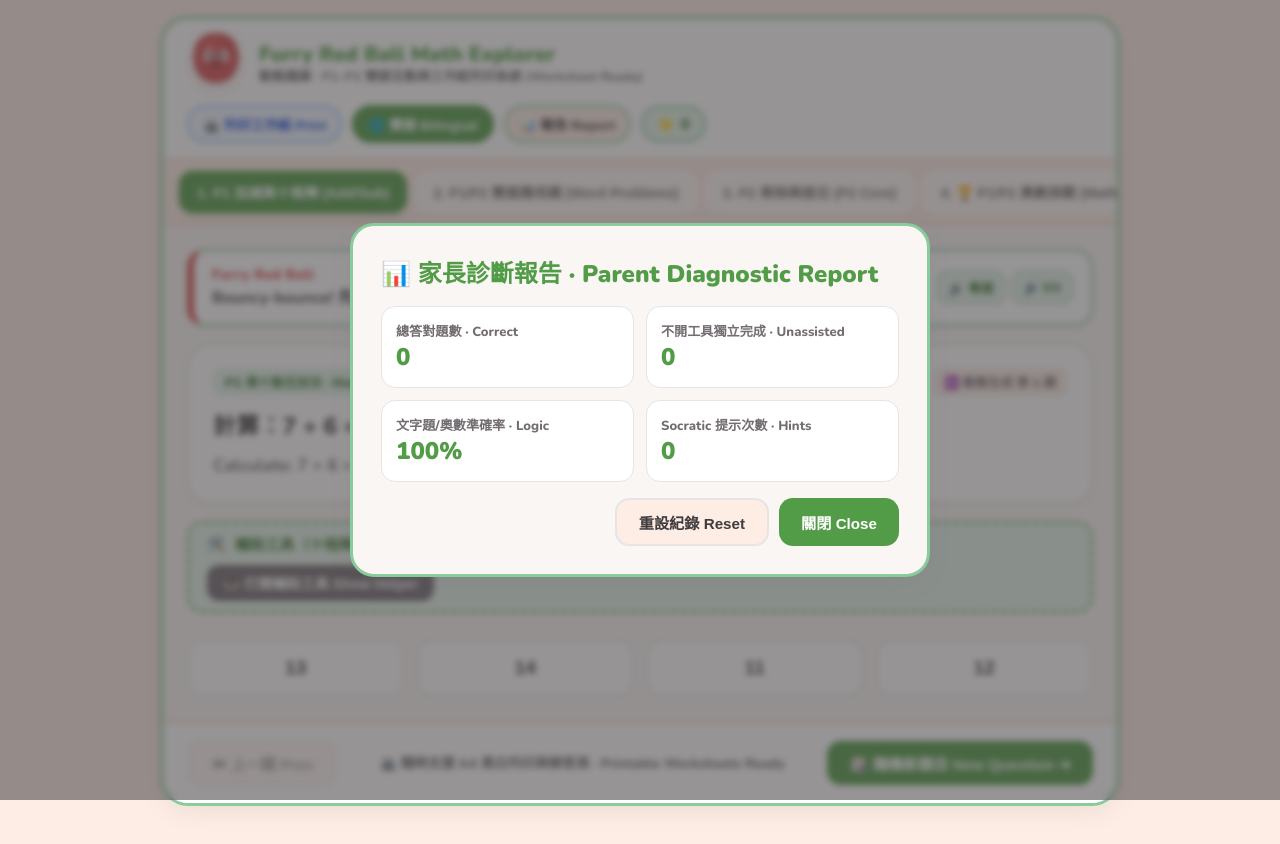
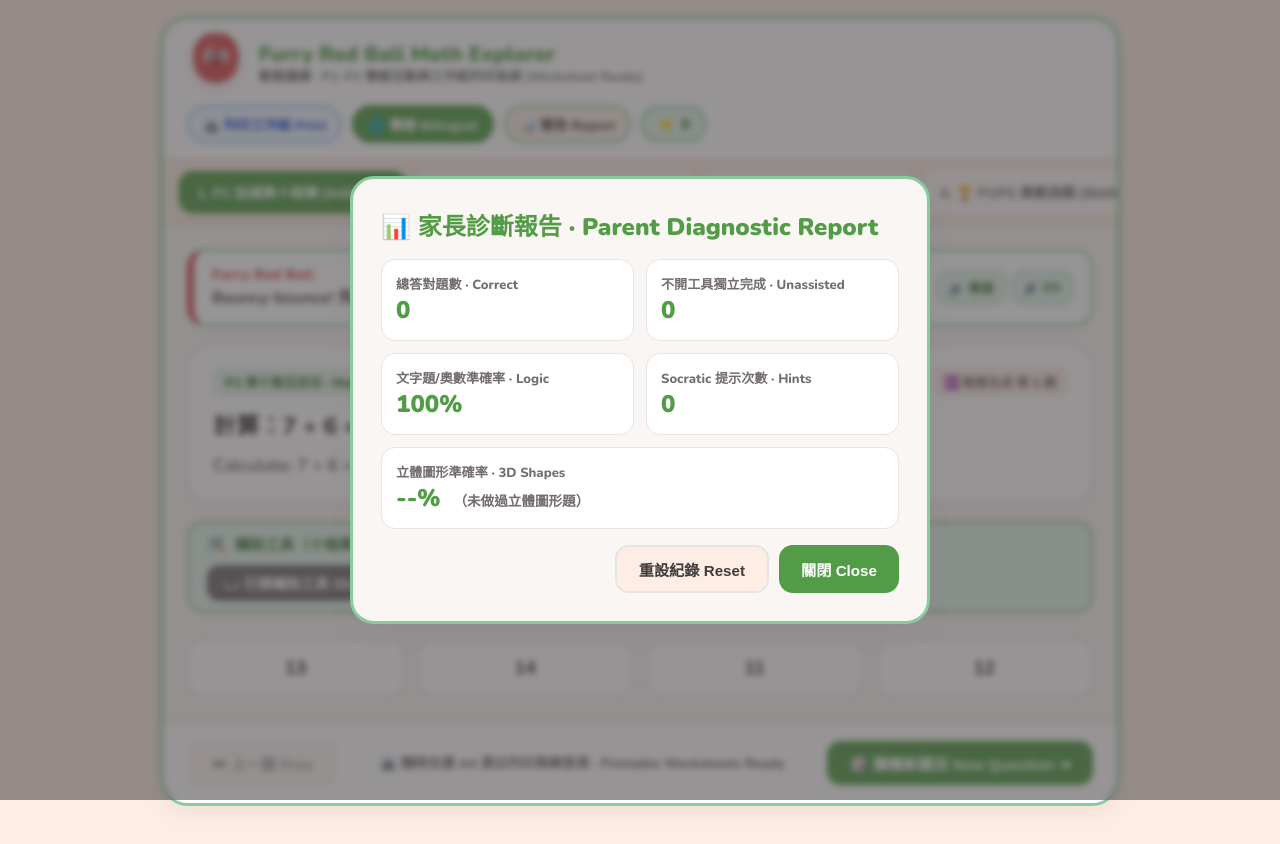
Before and after one commit to furryredball/P1-Math-HK, a plain HTML site: page index.html in a window 1280 px wide. Both pictures are taken after a click on the button "📊 報告 Report". Drawn offline with nearby package versions, Linux system fonts and the light colour scheme; a web font is replaced by a local one.

Commit message:
feat(report): count 3D shapes as logic + dedicated 3D accuracy card
- 3D module questions now feed the logic accuracy rate (word problems + olympiad + shapes)
- New 立體圖形準確率 card in the parent report, with answered count (n / m)
- Stats load merges STATS_DEFAULT so legacy records and corrupt JSON cannot throw on first paint
- resetStats resets the full schema

```diff
--- a/index.html
+++ b/index.html
@@ -1036,6 +1036,13 @@
         <div class="stat-card">
           <div style="font-size: 0.82rem; font-weight: 800; color: var(--warm-grey);">Socratic 提示次數 · Hints</div>
           <div class="stat-val" id="statHints">0</div>
+        </div>
+        <div class="stat-card" style="grid-column: 1 / -1;">
+          <div style="font-size: 0.82rem; font-weight: 800; color: var(--warm-grey);">立體圖形準確率 · 3D Shapes</div>
+          <div class="stat-val">
+            <span id="statShapeRate">--%</span>
+            <span id="statShapeCount" style="font-size: 0.85rem; font-weight: 800; color: var(--warm-grey); margin-left: 6px;"></span>
+          </div>
         </div>
       </div>
       <div style="display: flex; justify-content: flex-end; gap: 10px; margin-top: 16px;">
@@ -1445,10 +1452,27 @@
     const questionHistory = { p1_num: [], p1_word: [], p2_adv: [], olympiad: [], shapes3d: [] };
     const historyCursor = { p1_num: -1, p1_word: -1, p2_adv: -1, olympiad: -1, shapes3d: -1 };
 
-    let stats = JSON.parse(localStorage.getItem('redball_stats_v5') || '{"stars":0,"correct":0,"unassisted":0,"logicTotal":0,"logicCorrect":0,"hints":0}');
+    const STATS_KEY = 'redball_stats_v5';
+    const STATS_DEFAULT = {
+      stars: 0, correct: 0, unassisted: 0,
+      logicTotal: 0, logicCorrect: 0, hints: 0,
+      shapeTotal: 0, shapeCorrect: 0
+    };
+
+    function loadStats() {
+      let saved = {};
+      try {
+        saved = JSON.parse(localStorage.getItem(STATS_KEY) || '{}') || {};
+      } catch (err) {
+        saved = {};
+      }
+      return Object.assign({}, STATS_DEFAULT, saved);
+    }
+
+    let stats = loadStats();
 
     function saveStats() {
-      localStorage.setItem('redball_stats_v5', JSON.stringify(stats));
+      localStorage.setItem(STATS_KEY, JSON.stringify(stats));
       document.getElementById('starScore').innerText = stats.stars;
     }
 
@@ -1853,7 +1877,10 @@
     }
 
     function checkOption(btnEl, selectedVal, q) {
-      const isLogic = (currentMod === 'p1_word' || currentMod === 'olympiad');
+      /* Word problems, olympiad and 3D shapes are reasoning, not arithmetic drill —
+         all three feed the logic rate; 3D additionally gets its own accuracy bucket. */
+      const isLogic = (currentMod === 'p1_word' || currentMod === 'olympiad' || currentMod === 'shapes3d');
+      const isShape = (currentMod === 'shapes3d');
       if (selectedVal === q.ans) {
         btnEl.classList.add('correct-choice');
         document.querySelectorAll('.option-btn').forEach(b => b.disabled = true);
@@ -1861,6 +1888,7 @@
         stats.correct++;
         if (!usedHelperThisQ) stats.unassisted++;
         if (isLogic) { stats.logicTotal++; stats.logicCorrect++; }
+        if (isShape) { stats.shapeTotal++; stats.shapeCorrect++; }
         saveStats();
         pokeRedBall();
         const praise = (langMode === 'en') ? `Woohoo! ${selectedVal} is spot on!` : `好嘢！答案係 ${selectedVal}，完全正確！`;
@@ -1870,6 +1898,7 @@
         btnEl.disabled = true;
         stats.hints++;
         if (isLogic) stats.logicTotal++;
+        if (isShape) stats.shapeTotal++;
         saveStats();
         const hint = (langMode === 'en') ? q.hintEn : q.hintZh;
         setRedBallSpeech(hint);
@@ -2037,6 +2066,11 @@
       document.getElementById('statHints').innerText = stats.hints;
       const rate = stats.logicTotal > 0 ? Math.round((stats.logicCorrect / stats.logicTotal) * 100) + '%' : '100%';
       document.getElementById('statLogicRate').innerText = rate;
+      const shapeRate = stats.shapeTotal > 0 ? Math.round((stats.shapeCorrect / stats.shapeTotal) * 100) + '%' : '--%';
+      document.getElementById('statShapeRate').innerText = shapeRate;
+      document.getElementById('statShapeCount').innerText = stats.shapeTotal > 0
+        ? `（答對 ${stats.shapeCorrect} / 共 ${stats.shapeTotal} 題）`
+        : '（未做過立體圖形題）';
       document.getElementById('reportModal').classList.add('active');
     }
 
@@ -2045,7 +2079,7 @@
     }
 
     function resetStats() {
-      stats = { stars: 0, correct: 0, unassisted: 0, logicTotal: 0, logicCorrect: 0, hints: 0 };
+      stats = Object.assign({}, STATS_DEFAULT);
       saveStats();
       openReportModal();
     }
```
Also changed, not shown: 1 other file.
